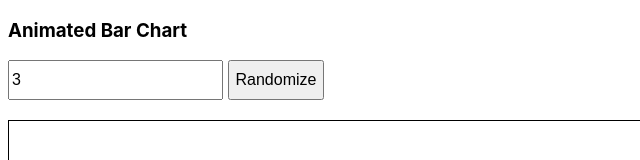
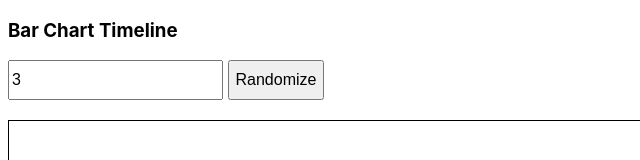
Before and after one commit to chidiwilliams/bar-chart-timeline, a plain HTML site: page index.html in a window 1280 px wide. Shown: the top 160 px of the page, 0-640 px from the left. Drawn offline with Linux system fonts and the light colour scheme.

Commit message:
rename html to index.html

```diff
--- a/canvas-graph.html
+++ b/index.html
@@ -4,12 +4,12 @@
     <meta charset="UTF-8" />
     <meta name="viewport" content="width=device-width, initial-scale=1.0" />
     <meta http-equiv="X-UA-Compatible" content="ie=edge" />
-    <title>Animated Bar Chart</title>
+    <title>Bar Chart Timeline</title>
   </head>
   <body
     style="font-family: -apple-system, BlinkMacSystemFont, 'Segoe UI', Roboto, Oxygen, Ubuntu, Cantarell, 'Open Sans', 'Helvetica Neue', sans-serif;"
   >
-    <h3>Animated Bar Chart</h3>
+    <h3>Bar Chart Timeline</h3>
     <form action="" style="margin-bottom: 20px; ">
       <input
         type="number"
```
